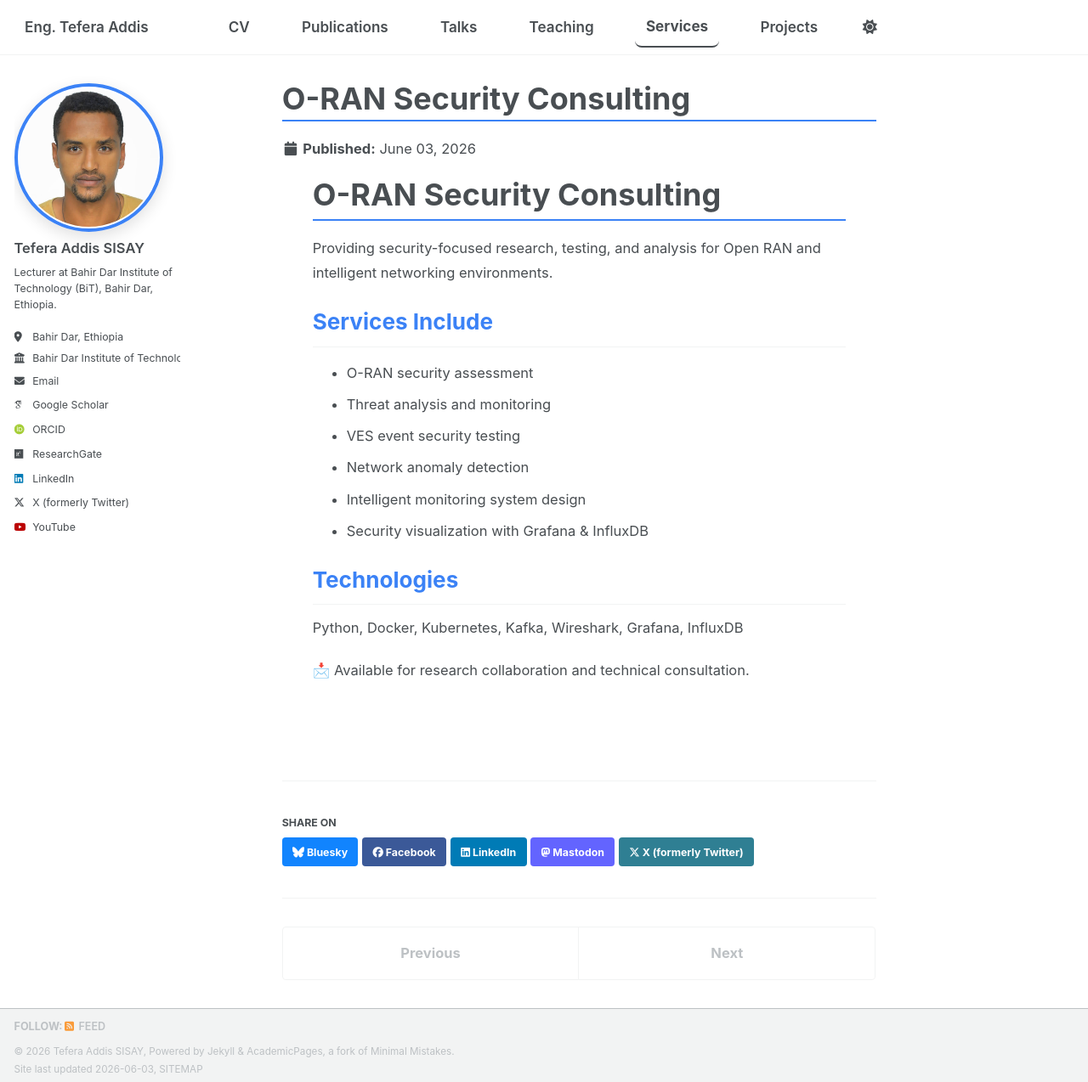
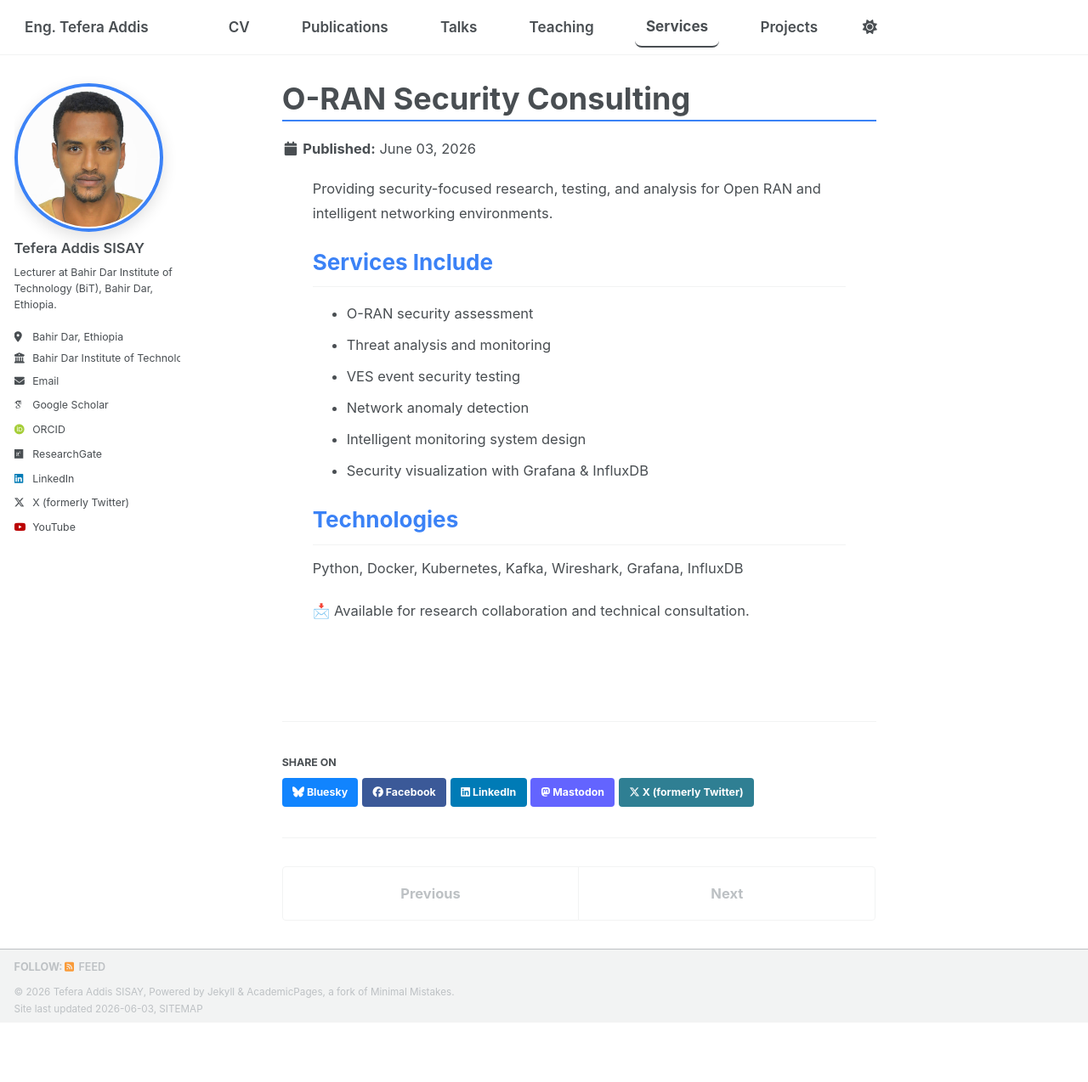
Before and after one commit to tefera-addis-sisay/tefera-addis-sisay.github.io, a Jekyll site: the page built from _services/oran-security-consulting.md, in a window 1280 px wide and 1274 px high. Shown: the whole window at 85% size. Built offline with Jekyll 4.4.1, drawn with Linux system fonts in a browser that asks for light colours; some web fonts are replaced; a script bundle is joined from its source files by our own code; library files that are not in the unit come from our copies.

Commit message:
Remove header from O-RAN Security Consulting
Removed header for O-RAN Security Consulting section.

```diff
--- a/_services/oran-security-consulting.md
+++ b/_services/oran-security-consulting.md
@@ -5,9 +5,6 @@ permalink: /services/oran-security-consulting/
 layout: single
 author_profile: true
 ---
-
-# O-RAN Security Consulting
-
 Providing security-focused research, testing, and analysis for Open RAN and intelligent networking environments.
 
 ## Services Include
```
